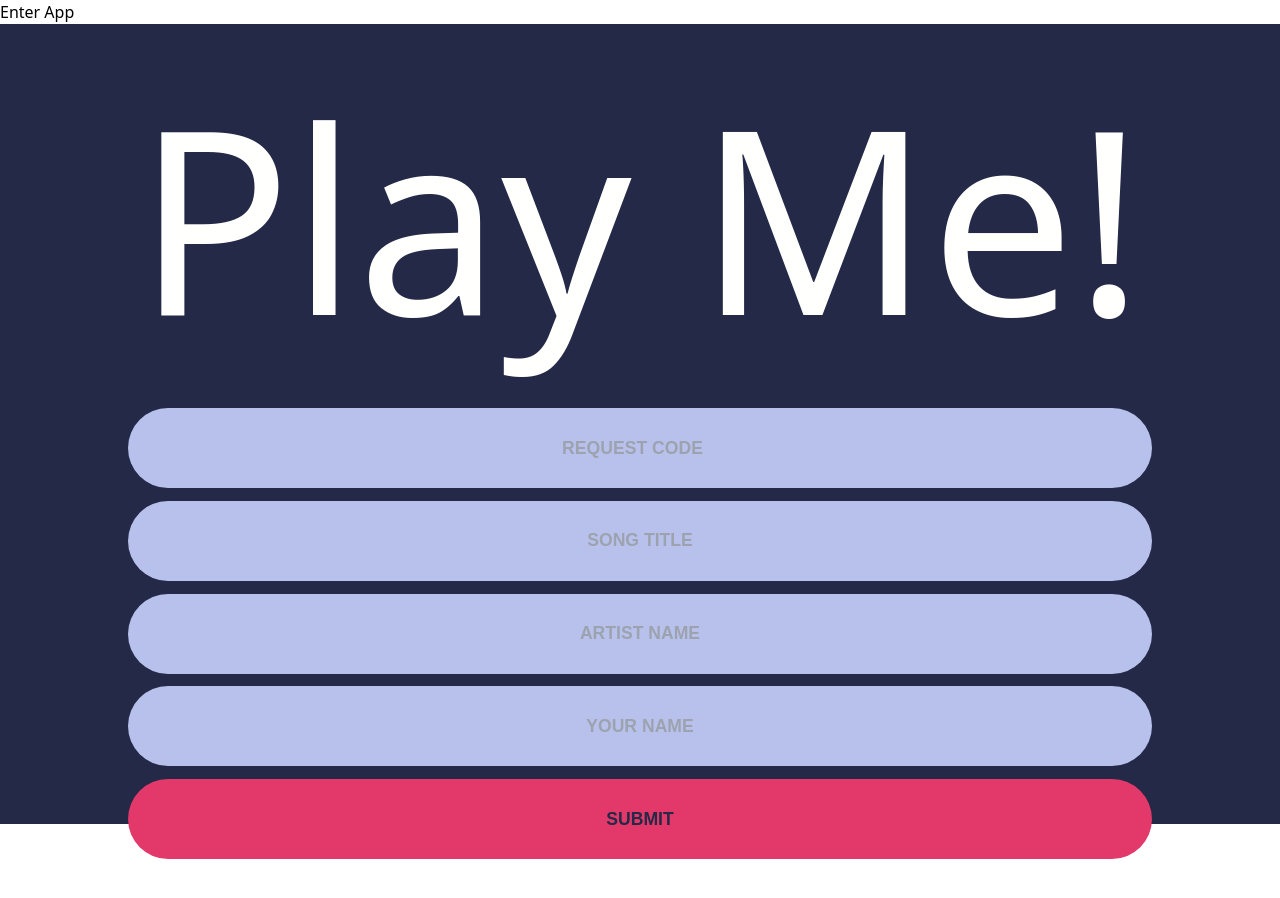
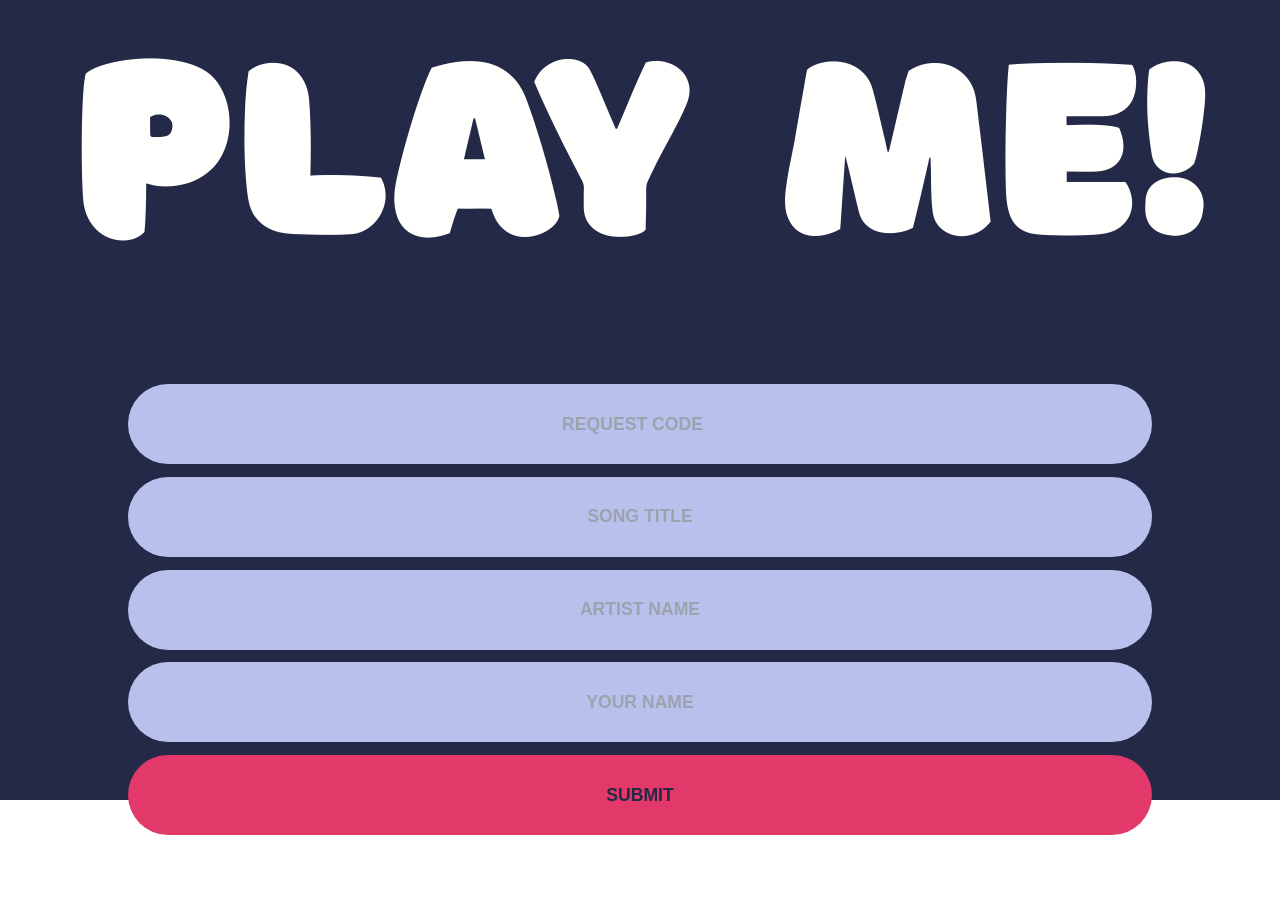
Before and after one commit to Dan-Sutton/play-me-2.0, a Next.js app: page /auth/login in a window 1280 px wide. Shown: the top 898 px of the page. Built offline with nearby package versions, Linux system fonts and the light colour scheme; no server answers.

Commit message:
home page

```diff
--- a/styles/artistPage.module.css
+++ b/styles/artistPage.module.css
@@ -4,6 +4,9 @@
   display: flex;
   flex-direction: column;
   align-items: center;
+  z-index: 2;
+  position: absolute;
+  top: 0;
 }
 
 .artistHead {
--- a/styles/login.module.css
+++ b/styles/login.module.css
@@ -1,6 +1,9 @@
 .loginPage {
   height: 100vh;
+  width: 100vw;
   background-color: var(--background-color);
+  position: absolute;
+  top: 0;
 }
 
 .playMeTitle {
@@ -8,6 +11,7 @@
   display: flex;
   justify-content: center;
   font-size: 20vw;
+  font-family: "Borsok", sans-serif;
 }
 
 .userInput {
```
